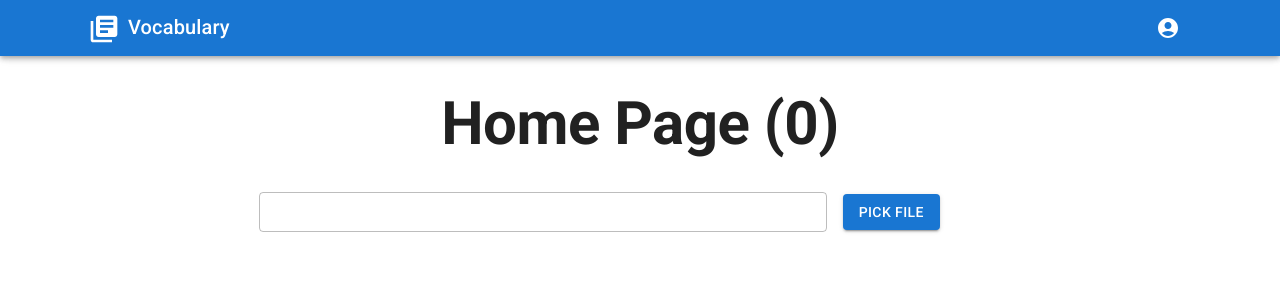
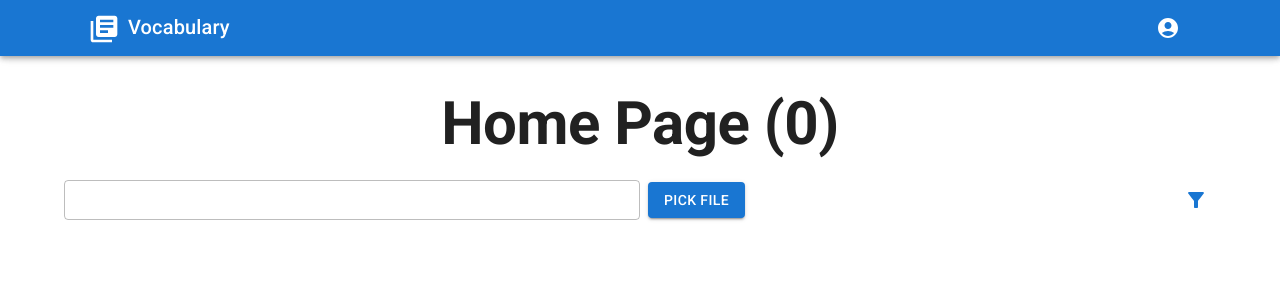
Before and after one commit to vladyslav-polishchuk/learn-vocabulary-frontend, a React (Create React App) app: page / in a window 1280 px wide. Shown: the top 300 px of the page. Built offline with nearby package versions, Linux system fonts and the light colour scheme.

Commit message:
Add filtering of words by length and content

```diff
--- a/src/pages/Home.tsx
+++ b/src/pages/Home.tsx
@@ -1,4 +1,19 @@
-import { Box, Typography, Input, Button, Grid, TextField } from '@mui/material';
+import { FilterAlt, FilterAltOff } from '@mui/icons-material';
+
+import React from 'react';
+import {
+  Box,
+  Typography,
+  Input,
+  Button,
+  Grid,
+  TextField,
+  IconButton,
+  Toolbar,
+  Tooltip,
+  Collapse,
+  Badge,
+} from '@mui/material';
 import { ChangeEvent } from 'react';
 import { useDispatch, useSelector } from 'react-redux';
 import { RootState } from '../store';
@@ -8,6 +23,14 @@ import WordCard from '../components/WordCard';
 import WordDialog from '../components/WordDialog';
 
 export default function Home() {
+  const [filterOpened, setFilterOpened] = React.useState(false);
+  const [minLength, setMinLength] = React.useState<string>('');
+  const [maxLength, setMaxLength] = React.useState<string>('');
+  const [search, setSearch] = React.useState<string>('');
+
+  const badgeCount =
+    0 + (search ? 1 : 0) + (minLength ? 1 : 0) + (maxLength ? 1 : 0);
+
   const dispatch = useDispatch();
   const { fileName, words, selectedWord, status } = useSelector(
     (state: RootState) => state.vocabulary
@@ -21,7 +44,18 @@ export default function Home() {
     dispatch(selectFile(file));
   };
 
-  const wordNodes = words.map((word) => (
+  const wordNodes = words
+    .filter((word) => {
+      const minLengthNum = parseInt(minLength ?? '') || 0;
+      const maxLengthNum = parseInt(maxLength ?? '') || 20;
+
+      return (
+        word.value.length >= minLengthNum &&
+        word.value.length <= maxLengthNum &&
+        word.value.includes(search)
+      );
+    })
+    .map((word) => (
       <Grid item key={word.value} xs={4}>
         <WordCard
           word={word}
@@ -43,16 +77,16 @@ export default function Home() {
         Home Page ({words.length})
       </Typography>
 
-      <Grid container spacing={2} sx={{ my: 2 }}>
-        <Grid item xs={2}></Grid>
-        <Grid item xs={6}>
+      <Toolbar variant="dense" disableGutters sx={{ my: 2 }}>
         <TextField
           variant="outlined"
           disabled
-            fullWidth
           value={fileName}
           size="small"
-          >
+          sx={{ width: '50%' }}
+        ></TextField>
+
+        <Box sx={{ flexGrow: '1', mx: 1 }}>
           <label htmlFor="contained-button-file">
             <Input
               id="contained-button-file"
@@ -64,23 +98,67 @@ export default function Home() {
               Pick File
             </Button>
           </label>
-          </TextField>
-        </Grid>
-        <Grid item xs={4} sx={{ alignSelf: 'center' }}>
-          <label htmlFor="contained-button-file">
-            <Input
-              id="contained-button-file"
-              type="file"
-              sx={{ display: 'none' }}
-              onChange={handleFiles}
-            />
-            <Button variant="contained" component="span">
-              Pick File
-            </Button>
-          </label>
-        </Grid>
-        <Grid item xs={2}></Grid>
+        </Box>
 
+        <Tooltip title="Add Filters">
+          <IconButton
+            color="primary"
+            component="span"
+            onClick={() => setFilterOpened(!filterOpened)}
+          >
+            <Badge badgeContent={badgeCount} color="primary">
+              <FilterAlt />
+            </Badge>
+          </IconButton>
+        </Tooltip>
+      </Toolbar>
+
+      <Collapse in={filterOpened} sx={{ mb: 2 }}>
+        <Toolbar variant="dense" disableGutters>
+          <TextField
+            variant="outlined"
+            size="small"
+            label="Minimal word length"
+            value={minLength}
+            onChange={(e) => setMinLength(e?.target?.value)}
+          ></TextField>
+
+          <Box sx={{ flexGrow: '1', marginLeft: 1 }}>
+            <TextField
+              variant="outlined"
+              size="small"
+              label="Maximal word length"
+              value={maxLength}
+              onChange={(e) => setMaxLength(e?.target?.value)}
+            ></TextField>
+          </Box>
+
+          <TextField
+            sx={{ mr: 1 }}
+            variant="outlined"
+            size="small"
+            label="Find"
+            value={search}
+            onChange={(e) => setSearch(e?.target?.value)}
+          ></TextField>
+
+          <Tooltip title="Clear Filters">
+            <IconButton
+              color="primary"
+              component="span"
+              onClick={() => {
+                setMinLength('');
+                setMaxLength('');
+                setSearch('');
+              }}
+            >
+              <FilterAltOff />
+            </IconButton>
+          </Tooltip>
+        </Toolbar>
+      </Collapse>
+
+      <Grid container spacing={2} sx={{ mb: 2 }}>
         <Grid item container xs={12} spacing={2}>
           {wordNodes}
         </Grid>
```
Lines whose indentation alone changed are shown as unchanged.
